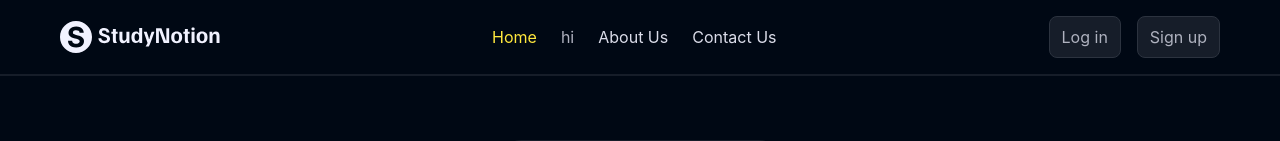
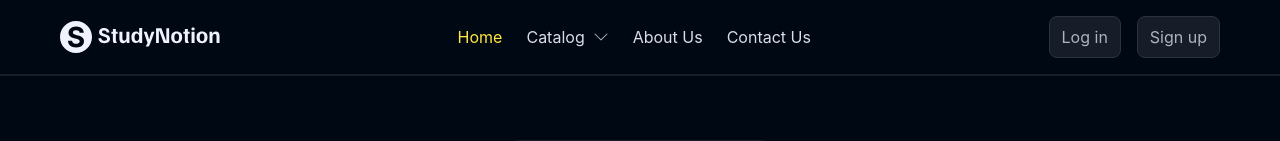
Before and after one commit to Soni895/Edu_tech, a React (Create React App) app: page / in a window 1280 px wide. Shown: the top 141 px of the page. Built offline with nearby package versions, Linux system fonts and the light colour scheme; no server answers.

Commit message:
catalog added

```diff
--- a/src/components/common/Navbar.js
+++ b/src/components/common/Navbar.js
@@ -5,7 +5,8 @@ import {toast} from "react-hot-toast"
 import {NavbarLinks} from '../../data/navbar-links';
 import { useLocation } from 'react-router-dom';
 import { useSelector } from "react-redux";
-import { AiOutlineShoppingCart } from 'react-icons/ai';
+import { AiOutlineShoppingCart} from 'react-icons/ai';
+import {BsChevronDown} from 'react-icons/bs';
 import UserProfile from "../core/Auth/UserProfile";
 import { useEffect, useState } from "react";
 import { ApiConnector } from "../../services/apiconnector";
@@ -23,7 +24,9 @@ const [sublink,setsublink]= useState([]);
 const getsublink=async()=>
 {
     try {
-        const response= await ApiConnector("GET",Categories.Category_Api );
+
+        const response= await ApiConnector("get",Categories.Category_Api );
+        alert("Category_Api=>",Categories.Category_Api);
         console.log("response=>",response);
         setsublink(response.data.data);
 
@@ -37,8 +40,7 @@ const getsublink=async()=>
 
 useEffect(()=>
 {
-
-    getsublink();
+    // getsublink();
 },[]);
 
 // console.log("Token=>",Token,"Profile=>",Profile,"User=>",User);
@@ -76,7 +78,14 @@ useEffect(()=>
                   {data?.title}
                   </p>  </Link>
                     ):(
-                    <h1>hi</h1>
+                  <div className="flex items-center justify-center gap-2 group relative hover:text-richblack-5 cursor-pointer">
+                  <h1 className="text-richblack-25"> {data?.title}</h1>
+                  <BsChevronDown className=" "/>
+                  <div className="  invisible opacity-0 absolute  left[50%] top[50%]  mr-10  mt-32 flex flex-col  w-[15rem]   z-10 rounded-md  bg-richblack-5 p-4 text-richblack-900
+                   transition-all duration-200  group-hover:opacity-100 group-hover:visible
+                  "></div>
+                  <div className="opacity-0  absolute left[50%] top[50%] ml-20   group-hover:visible mt-28 bg-richblack-5 p-4  transition-all duration-200  group-hover:opacity-100   rotate-45 "></div>
+                  </div>
                     )
             }
 
```
Also changed, not shown: 1 other file (tests, documents, lock files or other folders).
